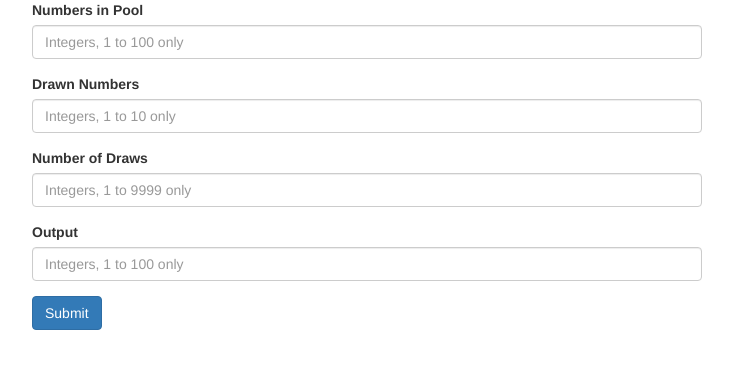
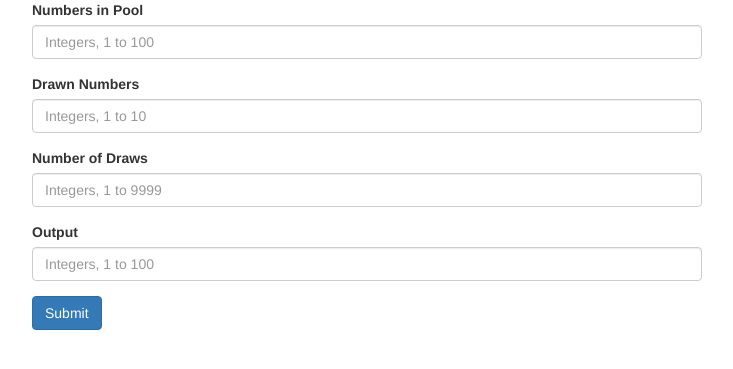
Before and after one commit to maan81/chart_test, a PHP site: page / in a window 1280 px wide. Shown: the top 369 px of the page, without its empty margins (273-1006 px from the left). Run offline with PHP 8.4, Linux system fonts and the light colour scheme.

Commit message:
update html

```diff
--- a/home.php
+++ b/home.php
@@ -10,6 +10,8 @@
             crossorigin="anonymous"> -->
 
     <link rel="stylesheet" type="text/css" href="css/style.css">
+
+    <title>Tasks</title>
 </head>
 <body>
 
@@ -20,25 +22,25 @@
         <div class="form-group">
             <label for='numbers_in_pool'>Numbers in Pool</label>
             <input type='number' name='numbers_in_pool' id='numbers_in_pool' class='form-control'
-                    placeholder="Integers, 1 to 100 only" required min='1' max='100'>
+                    placeholder="Integers, 1 to 100" required min='1' max='100'>
         </div>
 
         <div class="form-group">
             <label for='drawn_numbers'>Drawn Numbers</label>
             <input type='number' name='drawn_numbers' id='drawn_numbers' class='form-control'
-                    placeholder="Integers, 1 to 10 only" required min='1' max='10'>
+                    placeholder="Integers, 1 to 10" required min='1' max='10'>
         </div>
 
         <div class="form-group">
             <label for='number_of_draws'>Number of Draws</label>
             <input type='number' name='number_of_draws' id='number_of_draws' class='form-control'
-                    placeholder="Integers, 1 to 9999 only" required min='1' max='9999'>
+                    placeholder="Integers, 1 to 9999" required min='1' max='9999'>
         </div>
 
         <div class="form-group">
             <label for='output'>Output</label>
             <input type='number' name='output' id='output' class='form-control'
-                    placeholder="Integers, 1 to 100 only" required min='1' max='100'>
+                    placeholder="Integers, 1 to 100" required min='1' max='100'>
         </div>
 
 
@@ -46,8 +48,11 @@
 
     </form>
 
+    <div id='result' class='hide'>
+        <hr >
 
-    <div id='result' class='hide'>
+        <h4>Results</h4>
+
         <canvas id='canvas'></canvas>
     </div>
 </div>
```
